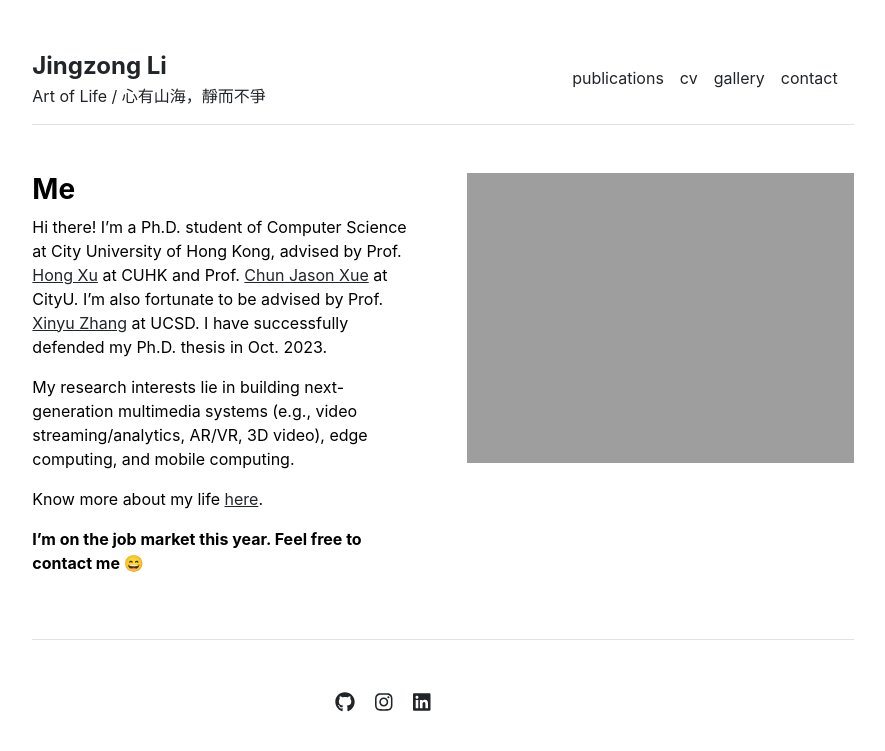
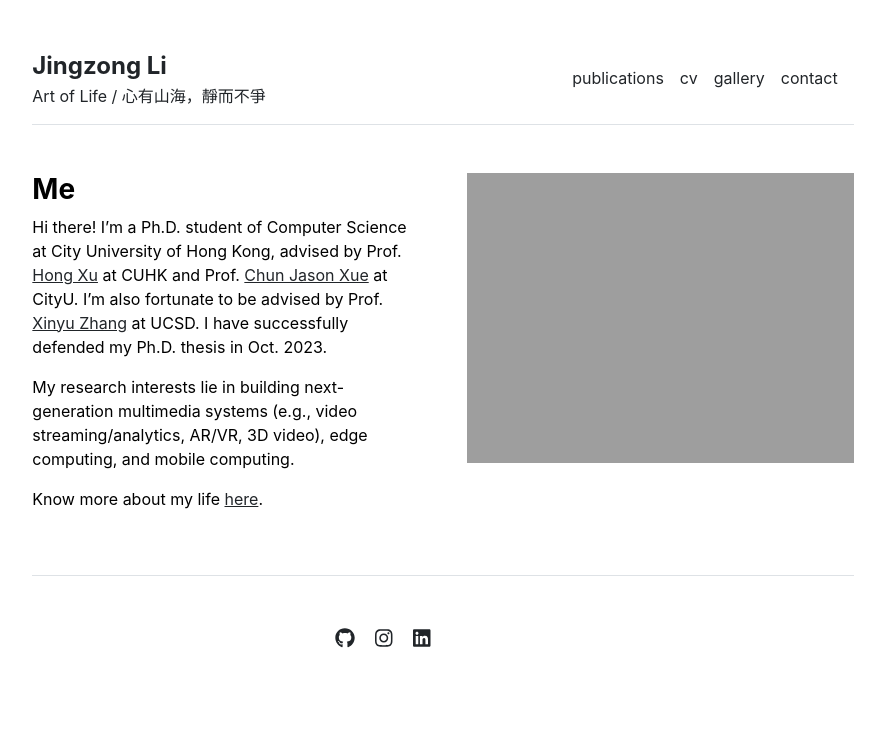
Before and after one commit to kanonjz/academic, a Jekyll site: the page built from index.md, in a window 1280 px wide. Shown: the top 751 px of the page, without its empty margins (197-1082 px from the left). Built offline with Jekyll 4.4.1, drawn with Linux system fonts in a browser that asks for light colours.

Commit message:
update index.md

```diff
--- a/index.md
+++ b/index.md
@@ -9,4 +9,4 @@ My research interests lie in building next-generation multimedia systems (e.g.,
 
 Know more about my life [here](https://kanonjz.github.io/).
 
-**I'm on the job market this year. Feel free to contact me &#128516;**
+<!-- **I'm on the job market this year. Feel free to contact me &#128516;** -->
```
